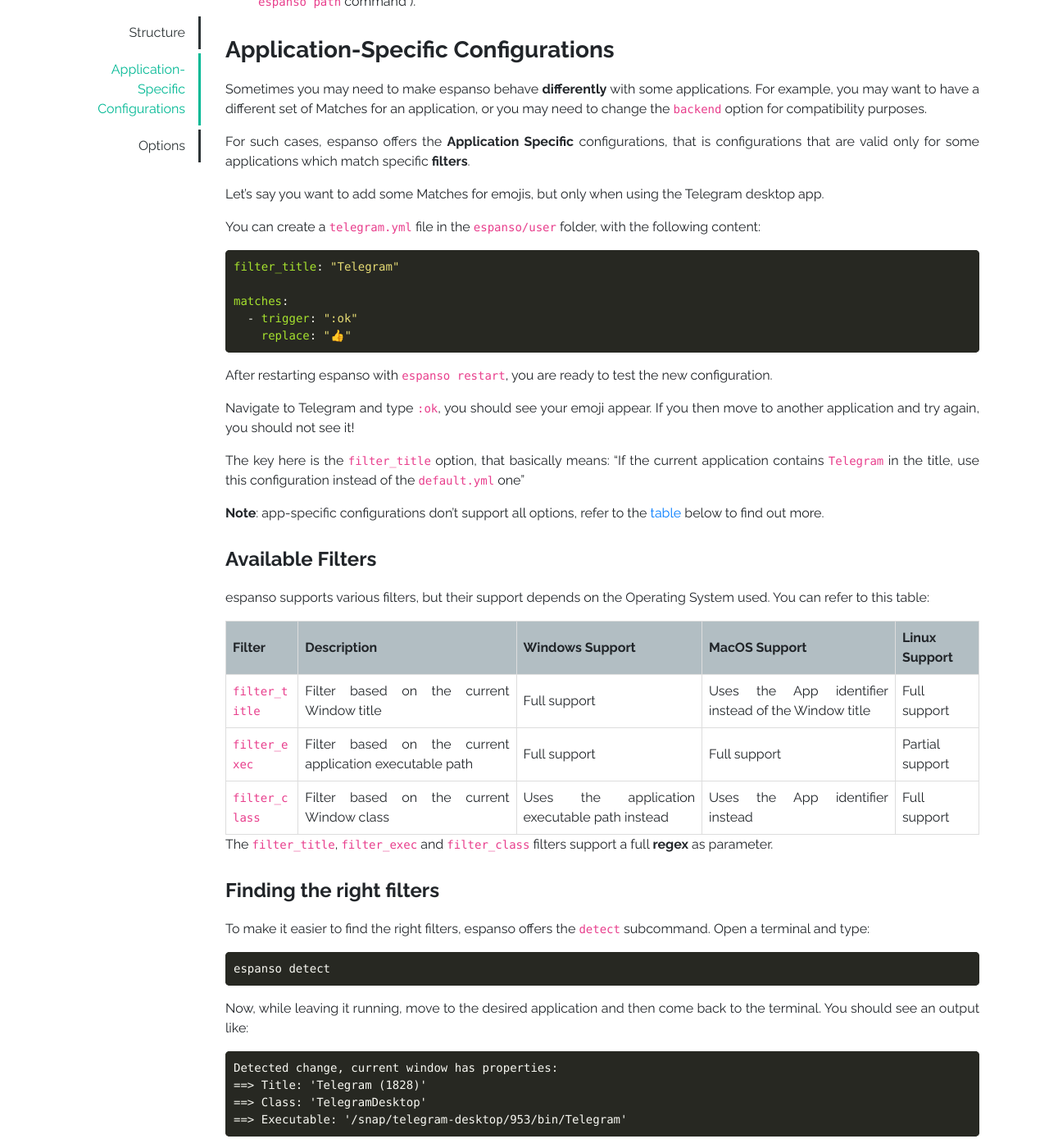
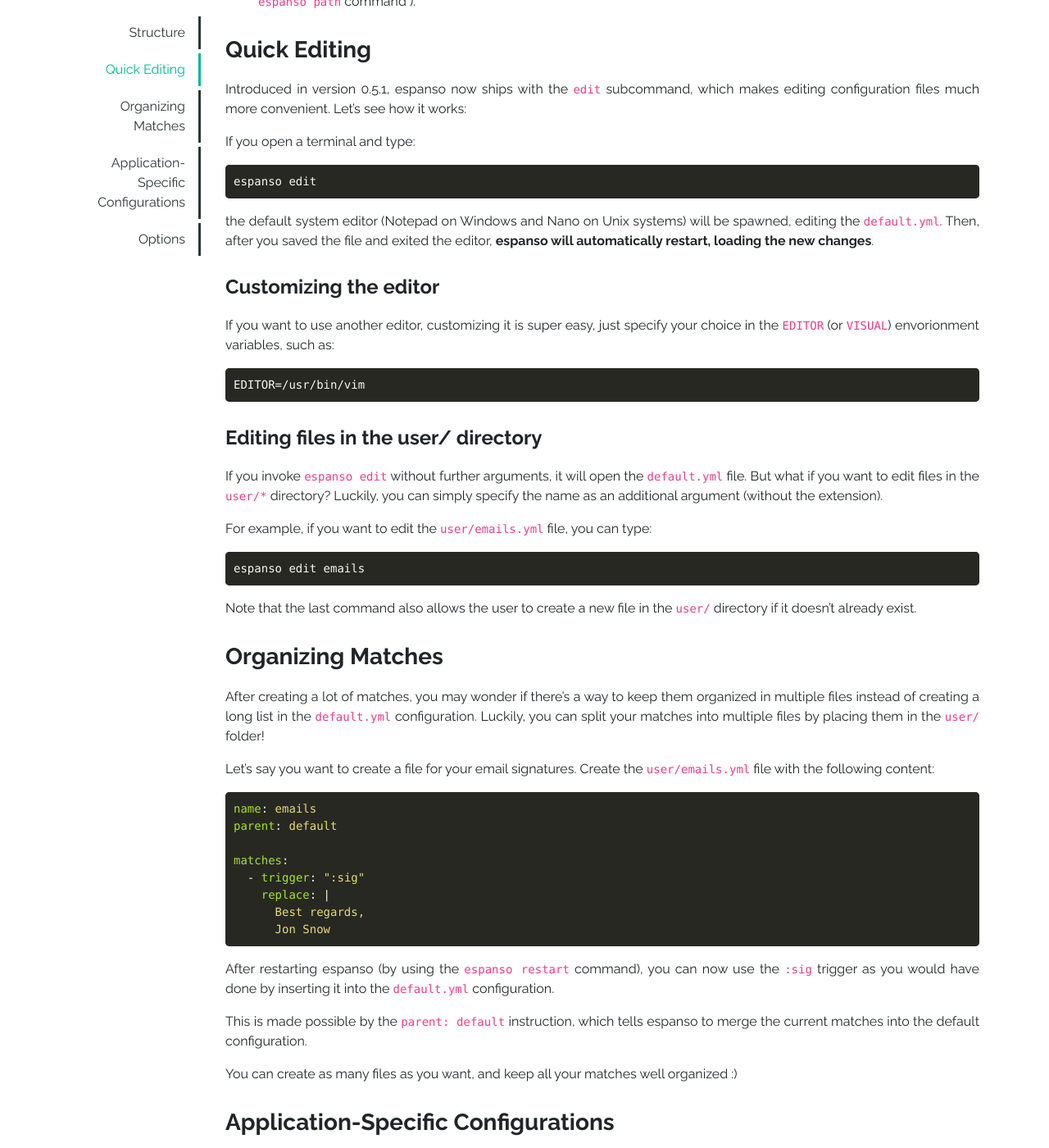
Before and after one commit to espanso/espanso, a Jekyll site: the page built from docs/configuration.md, in a window 1280 px wide and 1400 px high, scrolled down 998 px. Shown: the whole window at 82% size. Built offline with Jekyll 4.4.1, drawn with Linux system fonts in a browser that asks for light colours.

Commit message:
Add edit subcommand, clipboard extension

````diff
--- a/docs/configuration.md
+++ b/docs/configuration.md
@@ -40,6 +40,65 @@
 * Copy the `default.yml` and the `user/` directory in the new `espanso` config folder ( you can find the new config location with the `espanso path` command ).
 * Copy the contents of the `packages` folder into the new `packages` path ( you can find the new package
 location with the `espanso path` command ).
+
+### Quick Editing
+
+Introduced in version 0.5.1, espanso now ships with the `edit` subcommand, which makes editing configuration files much more convenient. Let's see how it works:
+
+If you open a terminal and type:
+
+```
+espanso edit
+```
+
+the default system editor (Notepad on Windows and Nano on Unix systems) will be spawned, editing the `default.yml`.
+Then, after you saved the file and exited the editor, **espanso will automatically restart, loading the new changes**.
+
+#### Customizing the editor
+
+If you want to use another editor, customizing it is super easy, just specify your choice in the `EDITOR` (or `VISUAL`)
+envorionment variables, such as:
+
+```
+EDITOR=/usr/bin/vim
+```
+
+#### Editing files in the user/ directory
+
+If you invoke `espanso edit` without further arguments, it will open the `default.yml` file. But what if you want to edit
+files in the `user/*` directory? Luckily, you can simply specify the name as an additional argument (without the extension).
+
+For example, if you want to edit the `user/emails.yml` file, you can type:
+
+```
+espanso edit emails
+```
+
+Note that the last command also allows the user to create a new file in the `user/` directory if it doesn't already exist.
+
+### Organizing Matches
+
+After creating a lot of matches, you may wonder if there's a way to keep them organized in multiple files instead of creating a long list in the `default.yml` configuration.
+Luckily, you can split your matches into multiple files by placing them in the `user/` folder!
+
+Let's say you want to create a file for your email signatures. Create the `user/emails.yml` file with the following content:
+
+```yml
+name: emails
+parent: default
+
+matches:
+  - trigger: ":sig"
+    replace: |
+      Best regards,
+      Jon Snow
+```
+
+After restarting espanso (by using the `espanso restart` command), you can now use the `:sig` trigger as you would have done by inserting it into the `default.yml` configuration.
+
+This is made possible by the `parent: default` instruction, which tells espanso to merge the current matches into the default configuration.
+
+You can create as many files as you want, and keep all your matches well organized :)
 
 ### Application-Specific Configurations
 
````
Also changed, not shown: docs/get-started.md (+2 -0 lines), docs/matches.md (+23 -0 lines).
